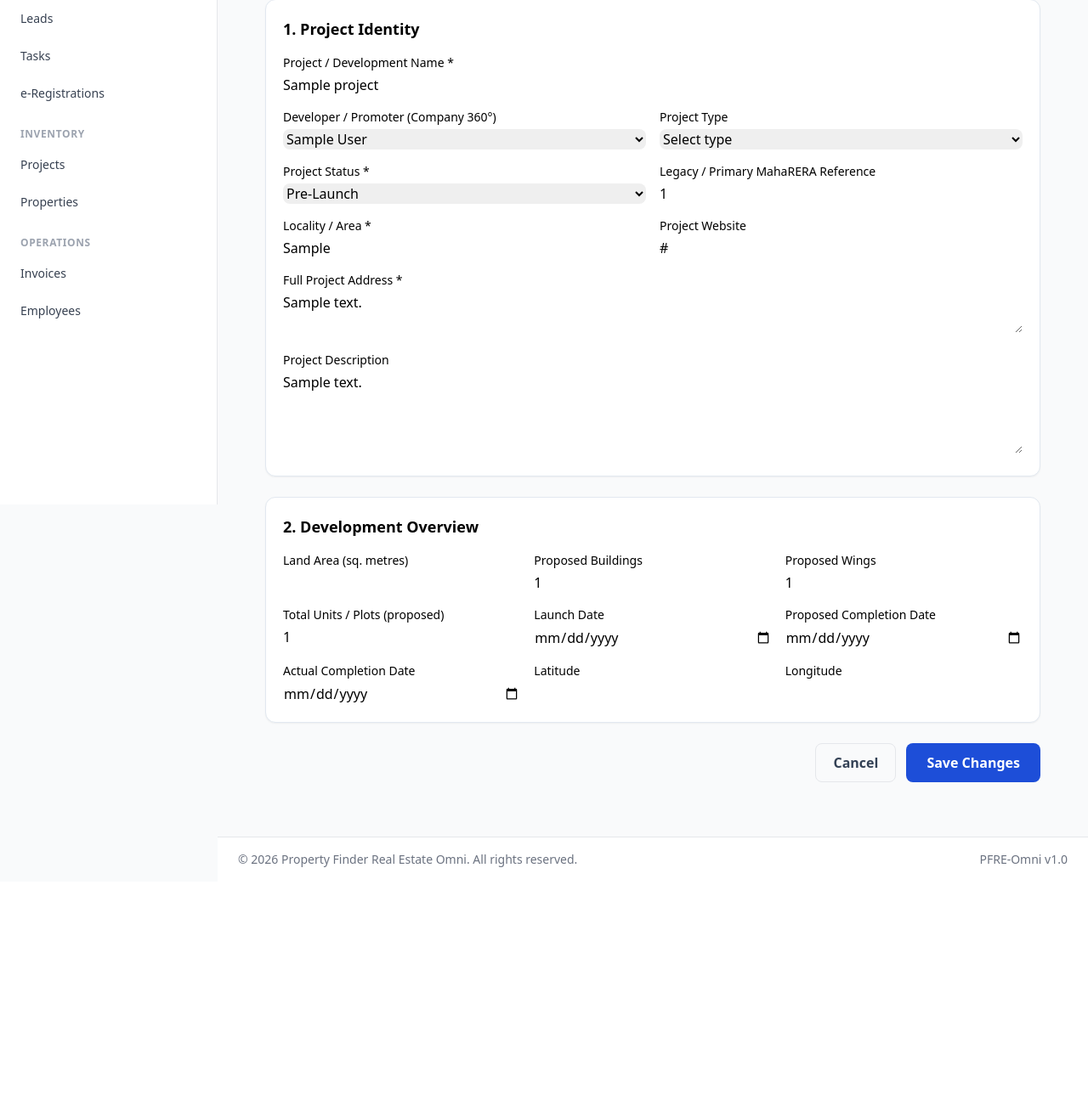
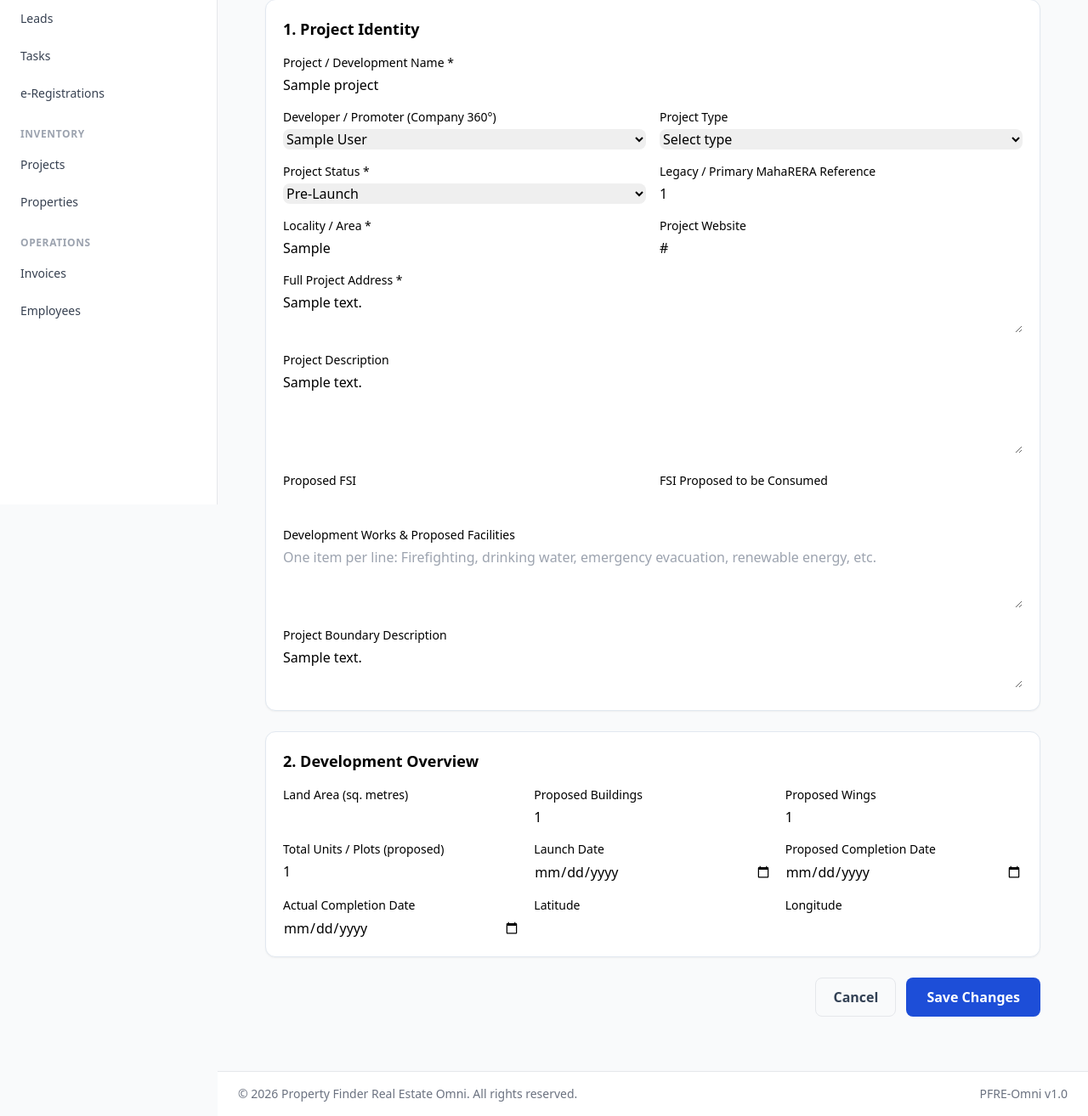
Before and after one commit to rattlescorpion/pfre-omni, a Laravel app: template resources/views/projects/edit.blade.php in a window 1280 px wide. Shown: the part 206-1520 px from the top of the page at 85% size. Before the commit the page ends 1227 px from the top, so only its background shows below. Run offline with Laravel 10, Linux system fonts and the light colour scheme; the template is opened without the code that fills it: most values are stand-ins (such as "Sample title", 1, 10 or a date in 2020); data that the repository does not hold is empty; style sheets or scripts are compiled from the project's sources; parts of the project's set-up code (start-up, migrations or seed data) failed here and were passed over.

Commit message:
Add FSI and development facility fields to project form

```diff
--- a/resources/views/projects/edit.blade.php
+++ b/resources/views/projects/edit.blade.php
@@ -15,6 +15,10 @@
                 <div><label class="mb-1 block text-sm font-medium">Project Website</label><input type="url" name="website_url" value="{{ old('website_url', $project->website_url) }}" class="w-full rounded-lg border-slate-300"></div>
                 <div class="md:col-span-2"><label class="mb-1 block text-sm font-medium">Full Project Address *</label><textarea name="address" rows="2" required class="w-full rounded-lg border-slate-300">{{ old('address', $project->address) }}</textarea></div>
                 <div class="md:col-span-2"><label class="mb-1 block text-sm font-medium">Project Description</label><textarea name="description" rows="4" class="w-full rounded-lg border-slate-300">{{ old('description', $project->description) }}</textarea></div>
+                <div><label class="mb-1 block text-sm font-medium">Proposed FSI</label><input type="number" min="0" step="0.0001" name="proposed_fsi" value="{{ old('proposed_fsi', $project->proposed_fsi) }}" class="w-full rounded-lg border-slate-300"></div>
+                <div><label class="mb-1 block text-sm font-medium">FSI Proposed to be Consumed</label><input type="number" min="0" step="0.0001" name="consumed_fsi" value="{{ old('consumed_fsi', $project->consumed_fsi) }}" class="w-full rounded-lg border-slate-300"></div>
+                <div class="md:col-span-2"><label class="mb-1 block text-sm font-medium">Development Works &amp; Proposed Facilities</label><textarea name="development_facilities" rows="3" class="w-full rounded-lg border-slate-300" placeholder="One item per line: Firefighting, drinking water, emergency evacuation, renewable energy, etc.">{{ old('development_facilities', is_array(json_decode($project->development_facilities ?? '[]', true)) ? implode("\n", json_decode($project->development_facilities ?? '[]', true)) : '') }}</textarea></div>
+                <div class="md:col-span-2"><label class="mb-1 block text-sm font-medium">Project Boundary Description</label><textarea name="boundary_description" rows="2"  class="w-full rounded-lg border-slate-300">{{ old("boundary_description", $project->boundary_description) }}</textarea></div>
             </div>
         </section>
         <section class="rounded-xl border border-slate-200 bg-white p-5 shadow-sm"><h2 class="mb-4 text-lg font-semibold">2. Development Overview</h2>
```
